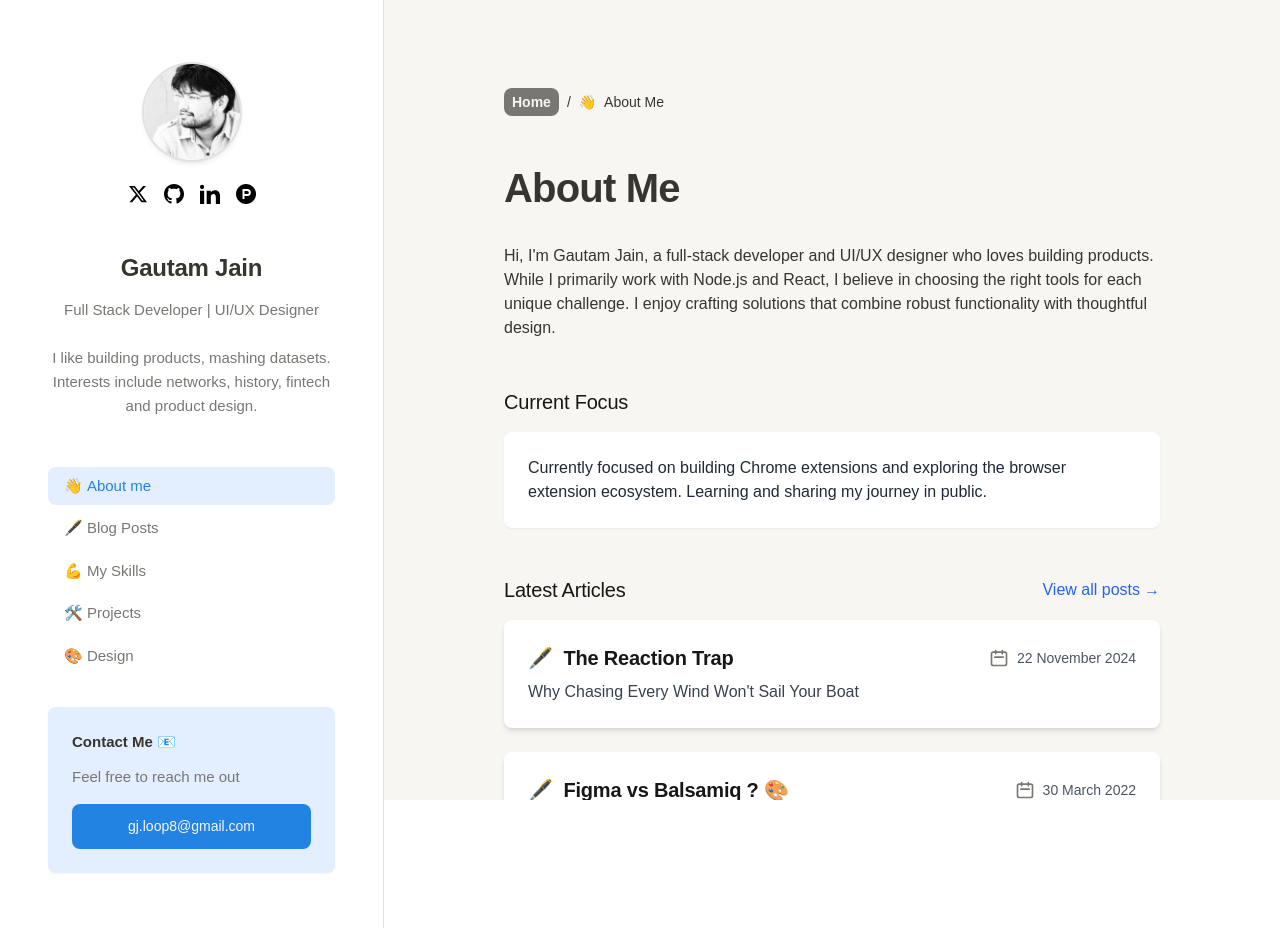
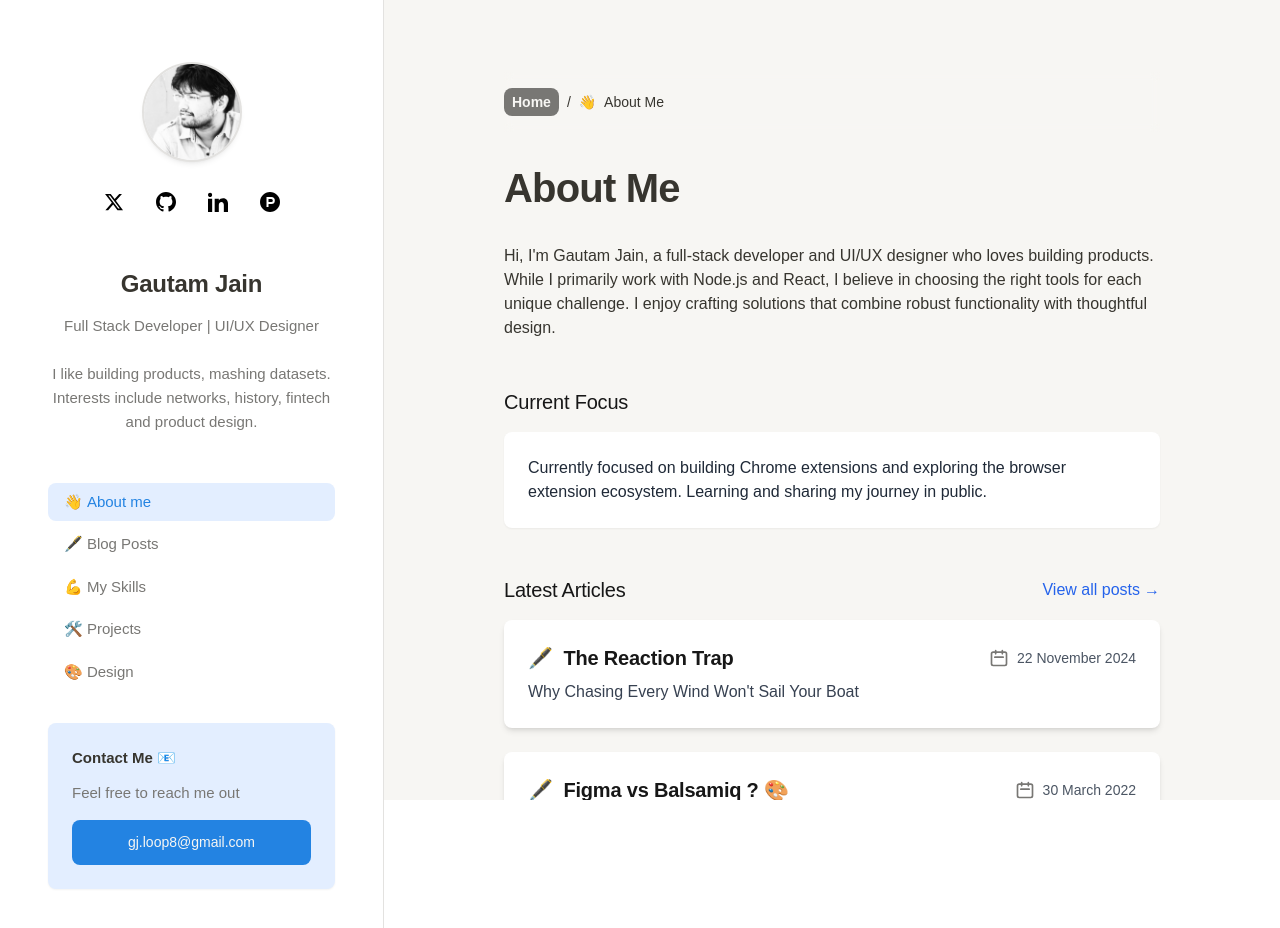
Before and after one commit to gjain574/next-pages, a Next.js app: page / in a window 1280 px wide. Shown: the top 928 px of the page. Built offline with nearby package versions, Linux system fonts and the light colour scheme.

Commit message:
Add bg on hover behind social links

```diff
--- a/src/components/sidebar/Sidebar.tsx
+++ b/src/components/sidebar/Sidebar.tsx
@@ -98,7 +98,7 @@ const Sidebar = () => {
                     <a
                       key={i}
                       href={link.href}
-                      className="text-gray-darker hover:opacity-80 transition-all duration-200 hover:-translate-y-1"
+                      className="text-gray-darker hover:opacity-80 transition-all duration-200 hover:-translate-y-1 hover:bg-gray-muted rounded-full p-2"
                       rel="noopener noreferrer"
                       target="_blank"
                     >
```
